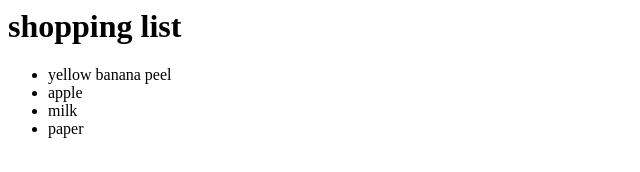
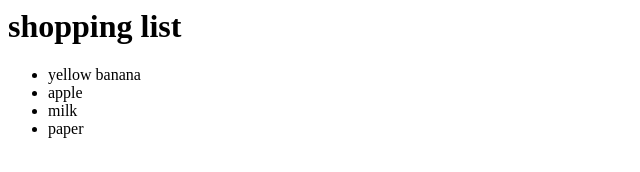
Before and after one commit to hulaas/newGitTest, a plain HTML site: page index.html in a window 1280 px wide. Shown: the full height of the page, 0-640 px from the left. Drawn offline with Linux system fonts and the light colour scheme.

Commit message:
updated banana in li in index.html

```diff
--- a/index.html
+++ b/index.html
@@ -1,6 +1,6 @@
 <h1>shopping list</h1>
 <ul>
-<li>yellow banana peel</li>
+<li>yellow banana</li>
 <li>apple</li>
 <li>milk</li>
 <li>paper</li>
```
